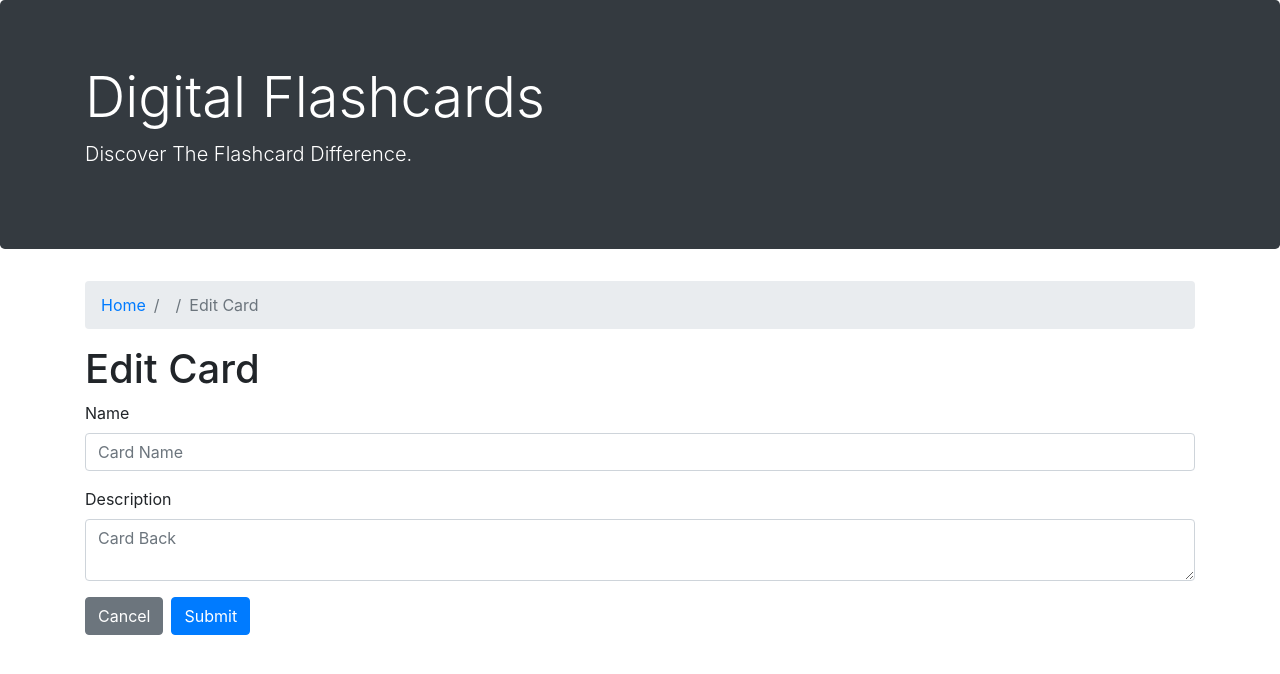
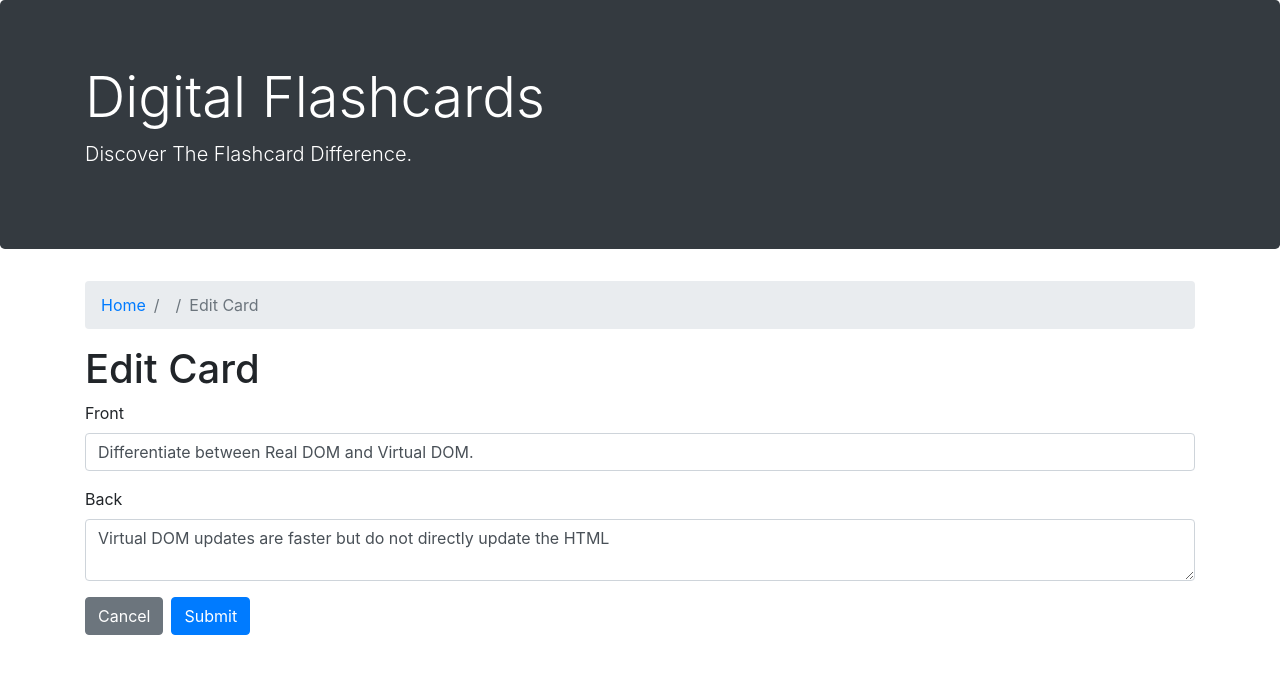
Before and after one commit to JacksonDynamics/Exercises-, a React (Create React App) app in the folder Flashcards/src/: page /decks/1/cards/1/edit in a window 1280 px wide. Shown: the top 674 px of the page. Built offline with nearby package versions, Linux system fonts and the light colour scheme; no server answers; data requests are answered from the project's data file; a web font is replaced by a local one.

Commit message:
Edit Cards

```diff
--- a/Flashcards/src/Card/EditCard.js
+++ b/Flashcards/src/Card/EditCard.js
@@ -1,5 +1,5 @@
 import React, {useState, useEffect} from 'react'
-import {updateDeck, readCard} from "../utils/api"
+import {updateCard, readDeck, readCard} from "../utils/api"
 import {useNavigate, useParams, Link} from "react-router-dom"
 
 function EditCard () {
@@ -7,8 +7,15 @@ function EditCard () {
     const history = useNavigate()
 
     const {cardId} = useParams()
+    const {deckId} = useParams()
 
-    const [card, setCard] = useState({})
+    const initialFormState = {
+        name: "",
+        description: ""
+    }
+
+    const [card, setCard] = useState({initialFormState})
+    const [deck, setDeck] = useState({});
 
 
     useEffect(() => {
@@ -16,33 +23,39 @@ function EditCard () {
         .then(setCard)
     }, [cardId])
 
-const initialFormState = {
-    name: "",
-    description: ""
-}
+    // await deck to be returned from readDeck API call then set deck state as response
+    useEffect(() => {
+        const getDeck = async () => {
+        const response = await readDeck(deckId);
+        setDeck(response);
+        };
+        getDeck();
+    }, [deckId]);
 
-const [formData, setFormData] = useState({initialFormState})
 
 
 const handleChange = ({target}) => {
-    setFormData({
-        ...formData,
+    setCard({
+        ...card,
         [target.name]: target.value
     })
 }
 
 const handleSubmit = async (e) => {
     e.preventDefault()
-    await updateDeck(formData)
+    await updateCard(card)
     history.navigate(-1)
 }
 
     return  (
+
+        // {`/decks/${deckId}/cards/${card.id}/edit`}
         <>
         <nav aria-label="breadcrumb">
             <ol className="breadcrumb">
             <li className="breadcrumb-item"><Link to="/"><span className="oi oi-home"/> Home</Link></li>
-            <li className="breadcrumb-item"><Link to={`/decks/${cardId}`}> {card.name}</Link></li>
+            <li className="breadcrumb-item"><Link to={`/decks/${deckId}`}>{deck.name}</Link></li>
+            {/* <li className="breadcrumb-item"><Link to={`${cardId}`}> {card.name}</Link></li> */}
             <li className="breadcrumb-item active" aria-current="page"> Edit Card</li>
             </ol>
         </nav>
@@ -51,27 +64,26 @@ const handleSubmit = async (e) => {
 
         <form onSubmit={handleSubmit}>
             <div className="mb-3">
-                <label htmlFor="name">Name</label>
+                <label htmlFor="front">Front</label>
                 <input
                     className="form-control"
                     type="text"
-                    name="name"
-                    id="name"
+                    name="front"
+                    id="front"
                     onChange={handleChange}
-                    value={formData.front}
-                    placeholder="Card Name"
+                    value={card.front}
+                    placeholder="Front side of card"
                     required={true}
                 />
             </div>
             <div className="mb-3">
-                <label htmlFor="comment">Description</label>
+                <label htmlFor="back">Back</label>
                 <textarea
                     className="form-control"
-                    id="front"
-                    name="front"
-                    rows="2"
+                    id="back"
+                    name="back"
                     onChange={handleChange}
-                    value={formData.back}
+                    value={card.back}
                     placeholder="Card Back"
                     required={true}
                     >
--- a/Flashcards/src/Deck/DeckList.js
+++ b/Flashcards/src/Deck/DeckList.js
@@ -23,7 +23,7 @@ function DeckList ({decks, setDecks}) {
           .then(() => {
             // if success, delete from state by calling onClickDelete
             onClickDelete(id)
-            .then(history.push("/"))
+            .then(history("/"))
           })
           .catch(err => console.error(err));
       }
--- a/Flashcards/src/Deck/ViewDeck.js
+++ b/Flashcards/src/Deck/ViewDeck.js
@@ -9,7 +9,6 @@ function ViewDeck () {
 
     const history = useNavigate()
     const { deckId } = useParams();
-
 
     useEffect(() => {
         const getData = async () => {
@@ -100,7 +99,7 @@ if(deck && deck.cards) {
                                 {card.back}
                             </p>
                             <span className="col-2 justify-content-right">
-                                <Link to={`/decks/${deckId}/edit`} className="btn btn-secondary mr-2">
+                                <Link to={`/decks/${deckId}/cards/${card.id}/edit`} className="btn btn-secondary mr-2">
                                 <span className="oi oi-pencil" /> Edit</Link>
                                 <button onClick={() => handleCardDelete(card.id, history(0))} className="btn btn-danger">
                                 <span className="oi oi-trash"></span></button>
```
